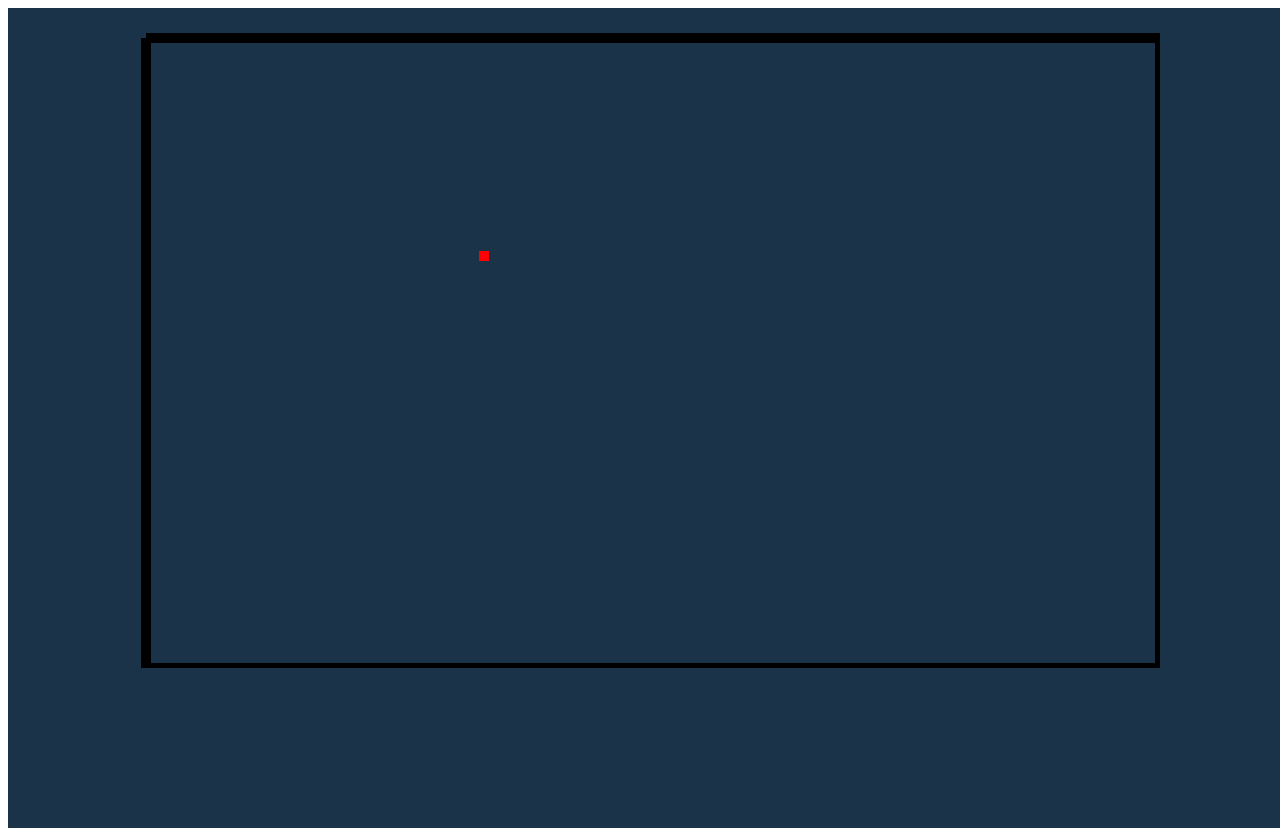
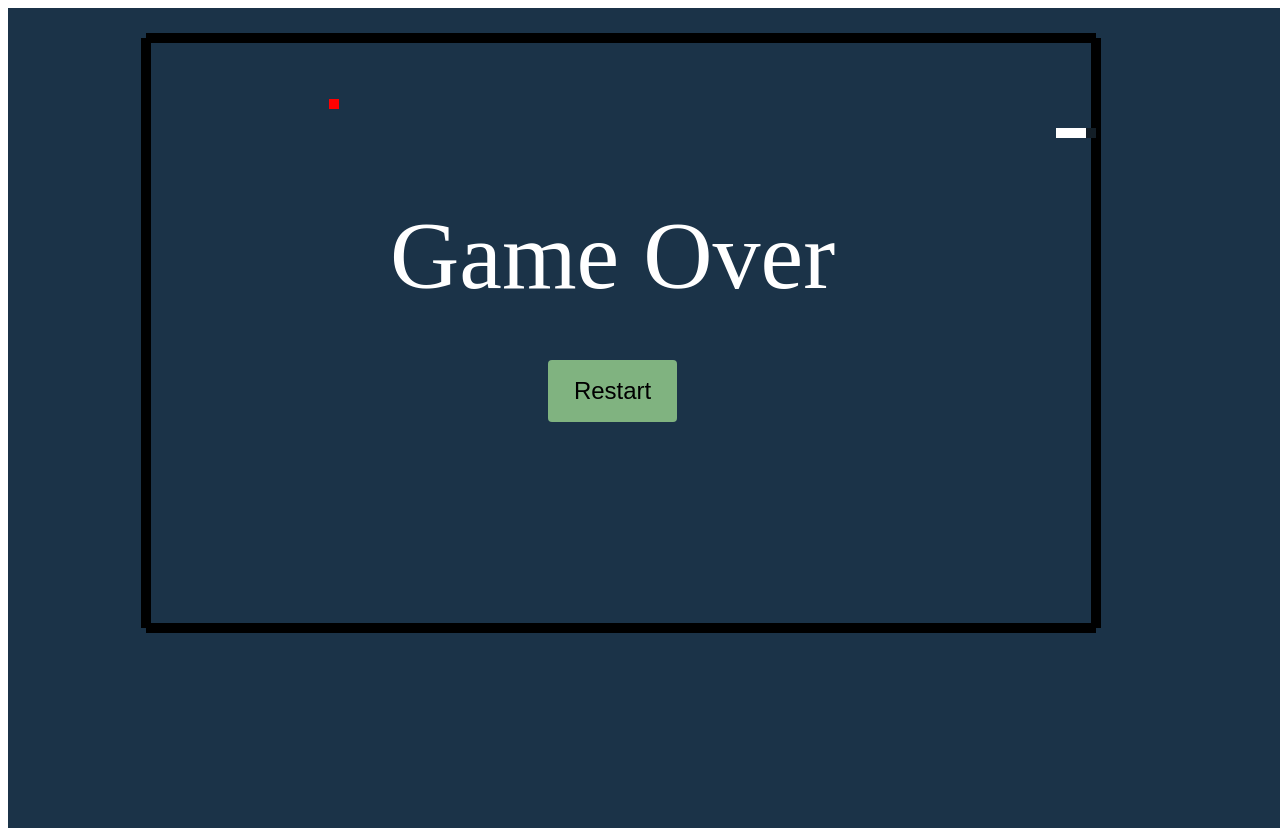
Before and after one commit to Tuffy1/ts-snake, a website built with webpack: page src/index.html in a window 1280 px wide. Built offline with nearby package versions, Linux system fonts and the light colour scheme.

Commit message:
v1.0.0 finished

```diff
--- a/src/food.ts
+++ b/src/food.ts
@@ -1,14 +1,16 @@
 import Lattice from "./lattice";
 import CONFIG from "./game.config";
 import { getRandom } from "./utils/math";
+import { setAttr } from "./utils/common";
 
 export default class Food {
   /**Properties */
   private _position: Lattice = new Lattice(0, 0);
   /**Private Methods */
   constructor() {
-    this._position.X = getRandom(100, 300);
-    this._position.Y = getRandom(10, 200);
+    console.log(CONFIG.SPACE_WIDTH);
+    this._position.X = getRandom(10, CONFIG.SPACE_WIDTH - 100);
+    this._position.Y = getRandom(10, CONFIG.SPACE_HEIGHT - 100);
     this.drawFood(this._position);
   }
   /**Public Methods */
@@ -19,10 +21,9 @@ export default class Food {
     p.drawLattice("food", CONFIG.LATTICE_SIZE, CONFIG.FOOD_COLOR);
   }
   public redrawFood() {
-    this._position.X = getRandom(100, 300);
-    this._position.Y = getRandom(10, 200);
+    this._position.X = getRandom(10, CONFIG.SPACE_WIDTH - 100);
+    this._position.Y = getRandom(10, CONFIG.SPACE_HEIGHT - 100);
     const foodEle = document.getElementsByName("food")[0];
-    foodEle.setAttribute("x", this._position.X + "");
-    foodEle.setAttribute("y", this._position.Y + "");
+    setAttr(foodEle, { x: this._position.X + "", y: this._position.Y + "" });
   }
 }
--- a/src/game.config.js
+++ b/src/game.config.js
@@ -1,9 +1,12 @@
 const CONFIG = {
-  LATTICE_SIZE: 10,
+  LATTICE_SIZE: 10, // 每个方格大小
 
-  FOOD_COLOR: "red",
+  FOOD_COLOR: "red", // 食物颜色
 
-  SNAKE_COLOR: "#fff",
-  SNAKE_HEAD_COLOR: "#131e27"
+  SNAKE_COLOR: "#fff", // 蛇身颜色
+  SNAKE_HEAD_COLOR: "#131e27", // 蛇头颜色
+
+  SPACE_WIDTH: (window.innerWidth * 7.5) / 10, // 游戏区域宽度
+  SPACE_HEIGHT: (window.innerHeight * 7.5) / 10 // 游戏区域高度
 };
 export default CONFIG;
--- a/src/game.ts
+++ b/src/game.ts
@@ -1,7 +1,12 @@
 import Snake from "./snake";
 import Food from "./food";
 import CONFIG from "./game.config";
-import { getIntersectionBetweenRectAndRect, isCoincide } from "./utils/math";
+import {
+  getIntersectionBetweenRectAndRect,
+  isCoincide,
+  isSegmentCoincide,
+  getIntersectionBetweenRectAndSegment
+} from "./utils/math";
 
 export default class Game {
   /**Properties */
@@ -65,19 +70,43 @@ export default class Game {
   }
   private isSnakeTouchWall(): boolean {
     const snakeCrown = this._snake.snakeCrown;
+    const snakeHead = this._snake.bodyParts[0];
+    const headRect = {
+      x: snakeHead.X,
+      y: snakeHead.Y,
+      width: CONFIG.LATTICE_SIZE,
+      height: CONFIG.LATTICE_SIZE
+    };
     const wall = document.getElementById("wall");
     const wallEleArr = wall.getElementsByTagName("line");
     for (let i = 0; i < wallEleArr.length; i += 1) {
       const ele = wallEleArr[i];
       const elePoint1 = {
-        x: ele.getAttribute("x1"),
-        y: ele.getAttribute("y1")
+        x: +ele.getAttribute("x1"),
+        y: +ele.getAttribute("y1")
       };
       const elePoint2 = {
-        x: ele.getAttribute("x2"),
-        y: ele.getAttribute("y2")
+        x: +ele.getAttribute("x2"),
+        y: +ele.getAttribute("y2")
       };
+      const intersections = getIntersectionBetweenRectAndSegment(
+        headRect,
+        elePoint1,
+        elePoint2
+      );
+      if (
+        isSegmentCoincide(
+          snakeCrown.point1,
+          snakeCrown.point2,
+          elePoint1,
+          elePoint2
+        ) ||
+        (intersections && intersections.length > 0)
+      ) {
+        return true;
+      }
     }
+    return false;
   }
   private clearCanvas() {
     document.getElementById("snake").innerHTML = "";
@@ -86,7 +115,7 @@ export default class Game {
   /**Public Methods */
   public keepMove() {
     this.snakeMove();
-    if (this.isSnakeTouchSelf()) {
+    if (this.isSnakeTouchSelf() || this.isSnakeTouchWall()) {
       this._isGameOver = true;
     }
     if (this.isSnakeTouchFood()) {
--- a/src/index.html
+++ b/src/index.html
@@ -17,10 +17,10 @@
           id="canvas"
         >
           <g id="wall">
-            <line x1="10" y1="10" x2="100%" y2="10" stroke-width="10" stroke="#000"></line>
-            <line x1="10" y1="10" x2="10" y2="100%" stroke-width="10" stroke="#000"></line>
-            <line x1="10" y1="100%" x2="100%" y2="100%" stroke-width="10" stroke="#000"></line>
-            <line x1="100%" y1="100%" x2="100%" y2="10" stroke-width="10" stroke="#000"></line>
+            <line x1="10" y1="10" x2="100" y2="10" stroke-width="10" stroke="#000" class="top"></line>
+            <line x1="10" y1="10" x2="10" y2="100%" stroke-width="10" stroke="#000" class="left"></line>
+            <line x1="10" y1="100%" x2="100%" y2="100%" stroke-width="10" stroke="#000" class="bottom"></line>
+            <line x1="100%" y1="100%" x2="100%" y2="10" stroke-width="10" stroke="#000" class="right"></line>
           </g>
           <g id="snake"></g>
           <g id="food"></g>
--- a/src/index.ts
+++ b/src/index.ts
@@ -1,12 +1,32 @@
 import "./style.css";
 import Game from "./game";
+import { setAttr } from "./utils/common";
+import CONFIG from "./game.config";
 
+window.onload = () => {
+  // 实例化游戏对象
   let game = new Game();
-
   game.keepMove();
-
+  // 初始化游戏区域
+  const wallSVG = document.getElementById("wall");
+  const winWidth = CONFIG.SPACE_WIDTH + "";
+  const winHeight = CONFIG.SPACE_HEIGHT + "";
+  setAttr(wallSVG.getElementsByClassName("top")[0], { x2: winWidth });
+  setAttr(wallSVG.getElementsByClassName("left")[0], { y2: winHeight });
+  setAttr(wallSVG.getElementsByClassName("bottom")[0], {
+    x2: winWidth,
+    y1: winHeight,
+    y2: winHeight
+  });
+  setAttr(wallSVG.getElementsByClassName("right")[0], {
+    x1: winWidth,
+    x2: winWidth,
+    y1: winHeight
+  });
+  // “重新开始”游戏按钮事件
   document.getElementsByTagName("button")[0].addEventListener("click", () => {
     document.getElementById("game").style.display = "none";
     game.restart();
     game.keepMove();
   });
+};
--- a/src/lattice.ts
+++ b/src/lattice.ts
@@ -1,4 +1,5 @@
 import CONFIG from "./game.config";
+import { setAttr } from "./utils/common";
 export default class Lattice {
   /**Properties */
   private _x: number; // 格子左上角点的x与y
@@ -8,7 +9,6 @@ export default class Lattice {
     this._x = x;
     this._y = y;
   }
-  /**Private Methods */
   /**Public Methods */
   set X(x: number) {
     this._x = x;
@@ -40,12 +40,14 @@ export default class Lattice {
   }
   public drawLattice(name: string, latticeSize: number, color: string) {
     const rect = document.createElementNS("http://www.w3.org/2000/svg", "rect");
-    rect.setAttribute("x", this._x + "");
-    rect.setAttribute("y", this._y + "");
-    rect.setAttribute("width", latticeSize + "");
-    rect.setAttribute("height", latticeSize + "");
-    rect.setAttribute("fill", color);
-    rect.setAttribute("name", name);
+    setAttr(rect, {
+      x: this._x + "",
+      y: this._y + "",
+      width: latticeSize + "",
+      height: latticeSize + "",
+      fill: color,
+      name: name
+    });
     if (name === "food") {
       document.getElementById("food").appendChild(rect);
     } else {
--- a/src/snake.ts
+++ b/src/snake.ts
@@ -1,6 +1,7 @@
 import Lattice from "./lattice";
 import CONFIG from "./game.config";
 import keyboard from "./keyboard";
+import { setAttr } from "./utils/common";
 enum Direction {
   Up,
   Down,
@@ -104,13 +105,17 @@ export default class Snake {
       this._bodyParts[i].X = this._bodyParts[i - 1].X;
       this._bodyParts[i].Y = this._bodyParts[i - 1].Y;
       partEle = document.getElementsByName(`snake_part_${i}`)[0];
-      partEle.setAttribute("x", this._bodyParts[i].X + "");
-      partEle.setAttribute("y", this._bodyParts[i].Y + "");
+      setAttr(partEle, {
+        x: this._bodyParts[i].X + "",
+        y: this._bodyParts[i].Y + ""
+      });
     }
     this.headMove();
     partEle = document.getElementsByName(`snake_part_0`)[0];
-    partEle.setAttribute("x", this._bodyParts[0].X + "");
-    partEle.setAttribute("y", this._bodyParts[0].Y + "");
+    setAttr(partEle, {
+      x: this._bodyParts[0].X + "",
+      y: this._bodyParts[0].Y + ""
+    });
   }
   /**
    * 蛇吃了食物长大：尾巴变长的方向主要看蛇身体的最后两截方向
--- a/src/style.css
+++ b/src/style.css
@@ -12,7 +12,6 @@ body {
 #space {
   width: 80%;
   height: 80%;
-  /* border: 10px solid; */
   margin: 0 auto;
 }
 
--- /dev/null
+++ b/src/utils/common.ts
@@ -0,0 +1,5 @@
+export function setAttr(ele: Element, attrs) {
+  for (let key in attrs) {
+    ele.setAttribute(key, attrs[key]);
+  }
+}
--- a/src/utils/math.ts
+++ b/src/utils/math.ts
@@ -1,6 +1,3 @@
-export function getRandom(min: number, max: number): number {
-  return parseInt(Math.random() * (max - min + 1) + max + "", 10);
-}
 interface P {
   x: number;
   y: number;
@@ -15,6 +12,10 @@ interface Rect {
   y: number;
   width: number;
   height: number;
+}
+function getRandom(min: number, max: number): number {
+  const c = max - min + 1;
+  return Math.floor(Math.random() * c + min);
 }
 /**
  * 通过两点得到直线一般式的参数 A, B, C
@@ -120,7 +121,7 @@ function getIntersectionBetweenSegments(p1: P, p2: P, p3: P, p4: P): P | null {
  * @param p1 线段第一个端点
  * @param p2 线段第二个端点
  */
-export function getIntersectionBetweenRectAndSegment(
+function getIntersectionBetweenRectAndSegment(
   rect: Rect,
   p1: P,
   p2: P
@@ -145,7 +146,7 @@ export function getIntersectionBetweenRectAndSegment(
  * @param rect1 第一个矩形数据
  * @param rect2 第二个矩形数据
  */
-export function getIntersectionBetweenRectAndRect(
+function getIntersectionBetweenRectAndRect(
   rect1: Rect,
   rect2: Rect
 ): P[] | null {
@@ -168,7 +169,7 @@ export function getIntersectionBetweenRectAndRect(
     return null;
   }
 }
-export function isPointOnRectEdge(rect: Rect, p: P): boolean {
+function isPointOnRectEdge(rect: Rect, p: P): boolean {
   const rectEdgeArr = getRectData(rect);
   for (let i = 0; i < rectEdgeArr.length; i += 1) {
     const edge = rectEdgeArr[i];
@@ -181,24 +182,74 @@ export function isPointOnRectEdge(rect: Rect, p: P): boolean {
   }
   return false;
 }
-export function isSamePoint(p1, p2): boolean {
+function isSamePoint(p1: P, p2: P): boolean {
   return p1.x === p2.x && p1.y === p2.y;
 }
 /**
- * 矩形是否存在边与线段完全重合
+ * 矩形是否存在边与线段重合
  * @param rect 矩形
  * @param p1 线段第一个端点
  * @param p2 线段第二个端点
  */
-export function isCoincide(rect: Rect, p1: P, p2: P): boolean {
+function isCoincide(rect: Rect, p1: P, p2: P): boolean {
   const rectParam = getRectData(rect);
   for (let i = 0; i < rectParam.length; i += 1) {
     const edge = rectParam[i];
-    if (isSamePoint(edge.rectP1, p1) && isSamePoint(edge.rectP2, p2)) {
-      return true;
-    } else if (isSamePoint(edge.rectP2, p1) && isSamePoint(edge.rectP1, p2)) {
+    const line1: LineParam = getLineByPoints(edge.rectP1, edge.rectP2);
+    const line2: LineParam = getLineByPoints(p1, p2);
+    // (A2 B1 - A1 B2) === 0 如果等于0, 就是两条直线平行
+    // A * x + B * y + C === 0 意味着点在直线上，两个条件结合即两直线重合
+    if (
+      line2.A * line1.B - line1.A * line2.B === 0 &&
+      line1.A * p2.x + line1.B * p2.y + line1.C === 0
+    ) {
+      if (
+        isPointOnSegment(edge.rectP1, edge.rectP2, p1) ||
+        isPointOnSegment(edge.rectP1, edge.rectP2, p2) ||
+        isPointOnSegment(p1, p2, edge.rectP1) ||
+        isPointOnSegment(p1, p2, edge.rectP2)
+      ) {
+        // 某个线段端点在另一个线段上，意味着两线段有重合部分
+        return true;
+      }
+    }
+  }
+  return false;
+}
+
+/**
+ * 线段是否与另一线段存在重合
+ * @param p1 线段1第一个端点
+ * @param p2 线段1第二个端点
+ * @param p2 线段2第一个端点
+ * @param p3 线段2第二个端点
+ */
+function isSegmentCoincide(p1: P, p2: P, p3: P, p4: P): boolean {
+  const line1: LineParam = getLineByPoints(p1, p2);
+  const line2: LineParam = getLineByPoints(p3, p4);
+  // (A2 B1 - A1 B2) === 0 如果等于0, 就是两条直线平行
+  // A * x + B * y + C === 0 意味着点在直线上，两个条件结合即两直线重合
+  if (
+    line2.A * line1.B - line1.A * line2.B === 0 &&
+    line1.A * p3.x + line1.B * p3.y + line1.C === 0
+  ) {
+    if (
+      isPointOnSegment(p1, p2, p3) ||
+      isPointOnSegment(p1, p2, p4) ||
+      isPointOnSegment(p3, p4, p1) ||
+      isPointOnSegment(p3, p4, p2)
+    ) {
+      // 某个线段端点在另一个线段上，意味着两线段有重合部分
       return true;
     }
   }
   return false;
 }
+
+export {
+  getRandom,
+  getIntersectionBetweenRectAndSegment,
+  getIntersectionBetweenRectAndRect,
+  isCoincide,
+  isSegmentCoincide
+};
```
Lines whose indentation alone changed are shown as unchanged.
